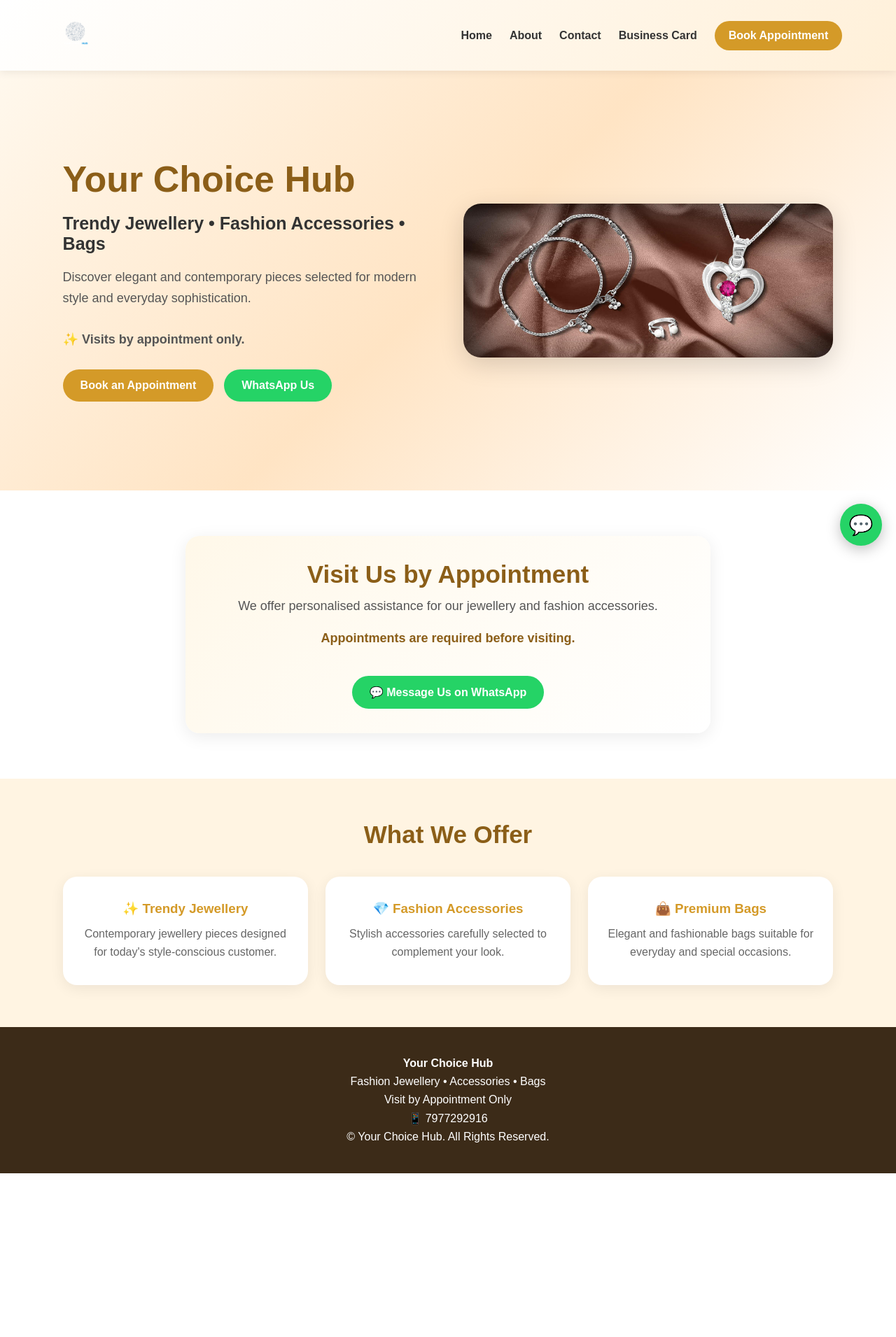
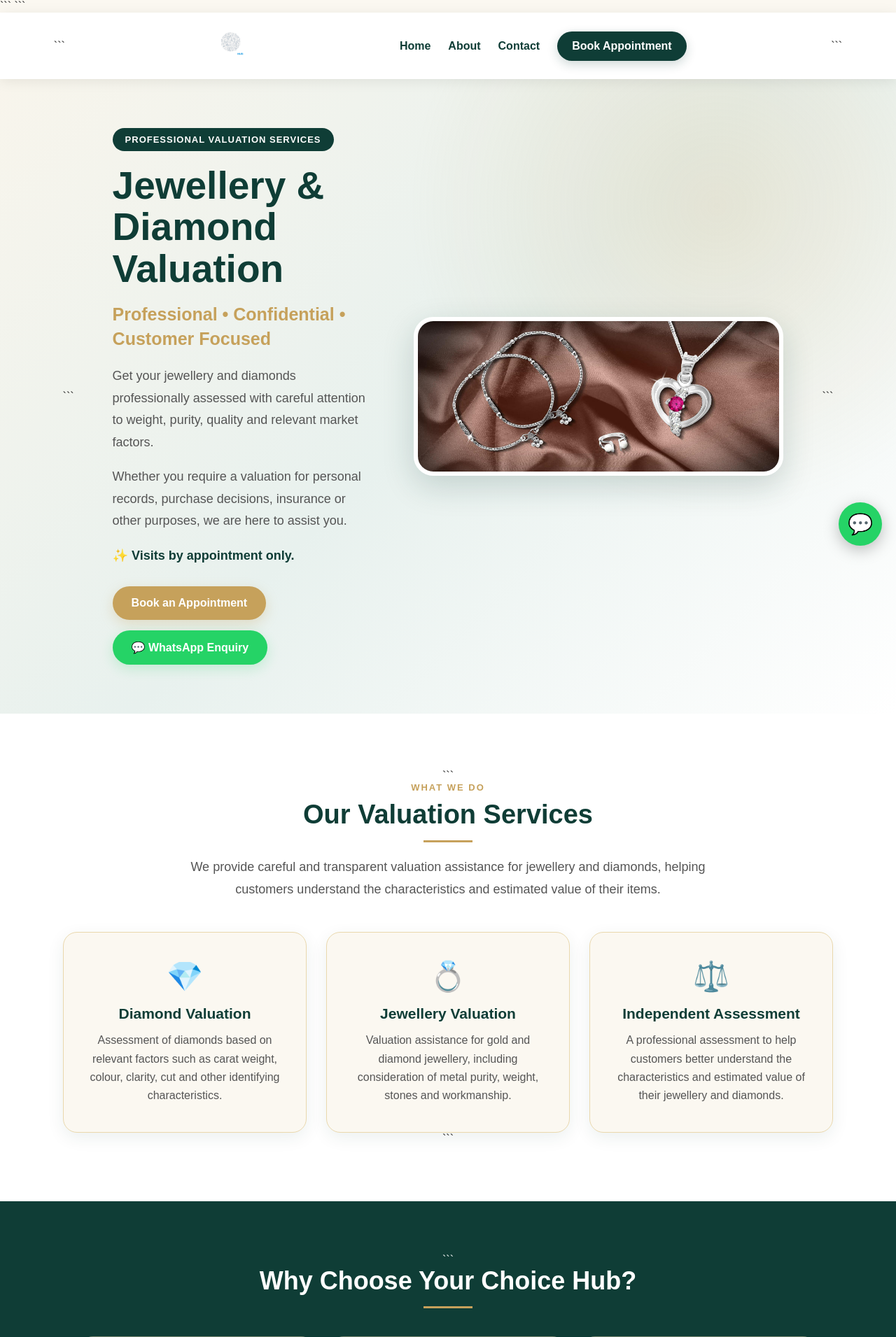
Before and after one commit to choicehub53/yourchoicehub, a Flask app: page / in a window 1280 px wide. Shown: the top 1911 px of the page at 70% size. Before the commit the page ends 1677 px from the top, so only its background shows below. Run offline with Flask 3, Linux system fonts and the light colour scheme.

Commit message:
Update home.html

````diff
--- a/templates/home.html
+++ b/templates/home.html
@@ -1,10 +1,12 @@
 <!DOCTYPE html>
+
 <html lang="en">
 <head>
     <meta charset="UTF-8">
     <meta name="viewport" content="width=device-width, initial-scale=1.0">
 
-    <title>Your Choice Hub | Fashion Jewellery & Accessories</title>
+```
+<title>Your Choice Hub | Jewellery & Diamond Valuation</title>
 
 <style>
     * {
@@ -13,19 +15,32 @@
         padding: 0;
     }
 
+    :root {
+        --emerald: #0f3d36;
+        --emerald-dark: #092c27;
+        --emerald-light: #e8f1ee;
+        --gold: #c6a15b;
+        --gold-light: #ead8ad;
+        --ivory: #fbf8f1;
+        --white: #ffffff;
+        --charcoal: #242424;
+        --text: #555555;
+    }
+
     body {
         font-family: Arial, sans-serif;
-            background: #fffaf5;
-            color: #333;
+        background: var(--ivory);
+        color: var(--charcoal);
     }
 
+    /* HEADER */
     header {
-            background: linear-gradient(135deg, #fff, #fff0d9);
-            padding: 18px 6%;
+        background: rgba(255,255,255,0.98);
+        padding: 15px 6%;
         display: flex;
         align-items: center;
         justify-content: space-between;
-            box-shadow: 0 2px 12px rgba(0,0,0,0.08);
+        box-shadow: 0 3px 18px rgba(0,0,0,0.08);
         position: sticky;
         top: 0;
         z-index: 1000;
@@ -44,202 +59,382 @@
 
     nav a {
         text-decoration: none;
-            color: #333;
+        color: var(--emerald);
         font-weight: 600;
+        transition: 0.3s;
     }
 
     nav a:hover {
-            color: #d49a28;
+        color: var(--gold);
     }
 
     .appointment-btn {
-            background: #d49a28;
+        background: var(--emerald);
         color: white !important;
-            padding: 12px 20px;
+        padding: 12px 21px;
         border-radius: 25px;
+        box-shadow: 0 5px 15px rgba(15,61,54,0.2);
     }
 
+    .appointment-btn:hover {
+        background: var(--gold);
+    }
+
+    /* HERO */
     .hero {
-            min-height: 600px;
+        min-height: 620px;
         display: flex;
         align-items: center;
         justify-content: space-between;
-            padding: 60px 7%;
-            gap: 40px;
-            background: linear-gradient(135deg, #fff8ed, #ffe4c4, #fff);
+        padding: 70px 7%;
+        gap: 55px;
+        background:
+            radial-gradient(circle at 80% 20%, rgba(198,161,91,0.18), transparent 35%),
+            linear-gradient(135deg, #f8f5ec, #e8f1ee, #fff);
     }
 
     .hero-text {
-            max-width: 560px;
+        max-width: 600px;
+    }
+
+    .hero-label {
+        display: inline-block;
+        background: var(--emerald);
+        color: white;
+        padding: 9px 18px;
+        border-radius: 30px;
+        font-size: 13px;
+        letter-spacing: 1px;
+        font-weight: bold;
+        margin-bottom: 20px;
     }
 
     .hero-text h1 {
-            font-size: 52px;
-            line-height: 1.1;
-            color: #8b5e18;
-            margin-bottom: 20px;
+        font-size: 55px;
+        line-height: 1.08;
+        color: var(--emerald);
+        margin-bottom: 18px;
     }
 
     .hero-text h2 {
         font-size: 25px;
-            color: #333;
-            margin-bottom: 18px;
+        line-height: 1.4;
+        color: var(--gold);
+        margin-bottom: 20px;
     }
 
     .hero-text p {
         font-size: 18px;
-            line-height: 1.7;
-            margin-bottom: 28px;
-            color: #555;
+        line-height: 1.75;
+        margin-bottom: 18px;
+        color: var(--text);
+    }
+
+    .hero-text strong {
+        color: var(--emerald);
     }
 
     .hero-buttons {
         display: flex;
         gap: 15px;
         flex-wrap: wrap;
+        margin-top: 28px;
     }
 
     .btn {
         display: inline-block;
-            padding: 14px 25px;
+        padding: 15px 27px;
         border-radius: 30px;
         text-decoration: none;
         font-weight: bold;
+        transition: 0.3s;
     }
 
     .btn-gold {
-            background: #d49a28;
+        background: var(--gold);
         color: white;
+        box-shadow: 0 6px 18px rgba(198,161,91,0.28);
+    }
+
+    .btn-gold:hover {
+        background: #a98646;
+        transform: translateY(-2px);
     }
 
     .btn-whatsapp {
         background: #25D366;
         color: white;
+        box-shadow: 0 6px 18px rgba(37,211,102,0.2);
+    }
+
+    .btn-whatsapp:hover {
+        background: #1da851;
+        transform: translateY(-2px);
     }
 
     .hero-image {
         width: 48%;
         max-width: 650px;
-            border-radius: 25px;
-            box-shadow: 0 10px 35px rgba(0,0,0,0.15);
+        border-radius: 28px;
+        border: 6px solid white;
+        box-shadow: 0 15px 45px rgba(15,61,54,0.18);
     }
 
-        .appointment {
+    /* VALUATION SECTION */
+    .valuation {
         text-align: center;
-            padding: 65px 20px;
+        padding: 80px 7%;
         background: white;
     }
 
-        .appointment h2 {
-            font-size: 35px;
-            color: #8b5e18;
+    .section-label {
+        color: var(--gold);
+        font-size: 13px;
+        font-weight: bold;
+        letter-spacing: 2px;
+        margin-bottom: 10px;
+    }
+
+    .valuation h2 {
+        font-size: 38px;
+        color: var(--emerald);
         margin-bottom: 15px;
     }
 
-        .appointment p {
-            font-size: 18px;
-            margin-bottom: 25px;
-            color: #555;
+    .gold-line {
+        width: 70px;
+        height: 3px;
+        background: var(--gold);
+        margin: 0 auto 20px;
     }
 
-        .appointment-box {
-            max-width: 750px;
-            margin: auto;
-            padding: 35px;
-            border-radius: 20px;
-            background: linear-gradient(135deg, #fff8e9, #fff);
-            box-shadow: 0 5px 25px rgba(0,0,0,0.08);
+    .valuation-intro {
+        max-width: 760px;
+        margin: 0 auto 45px;
+        font-size: 18px;
+        line-height: 1.75;
+        color: var(--text);
     }
 
-        .appointment-box strong {
-            color: #8b5e18;
+    .valuation-grid {
+        display: grid;
+        grid-template-columns: repeat(3, 1fr);
+        gap: 28px;
+        max-width: 1100px;
+        margin: auto;
     }
 
-        .features {
-            padding: 60px 7%;
-            text-align: center;
-            background: #fff4e2;
+    .valuation-card {
+        background: var(--ivory);
+        padding: 38px 27px;
+        border-radius: 20px;
+        box-shadow: 0 7px 25px rgba(15,61,54,0.08);
+        border: 1px solid var(--gold-light);
+        transition: 0.3s;
     }
 
-        .features h2 {
-            font-size: 35px;
-            color: #8b5e18;
+    .valuation-card:hover {
+        transform: translateY(-6px);
+        box-shadow: 0 12px 30px rgba(15,61,54,0.14);
+    }
+
+    .valuation-card .icon {
+        font-size: 42px;
+        margin-bottom: 17px;
+    }
+
+    .valuation-card h3 {
+        color: var(--emerald);
+        margin-bottom: 13px;
+        font-size: 21px;
+    }
+
+    .valuation-card p {
+        line-height: 1.65;
+        color: var(--text);
+    }
+
+    /* WHY CHOOSE US */
+    .why-us {
+        padding: 75px 7%;
+        background: var(--emerald);
+        color: white;
+        text-align: center;
+    }
+
+    .why-us h2 {
+        font-size: 36px;
+        margin-bottom: 15px;
+    }
+
+    .why-us .gold-line {
         margin-bottom: 40px;
     }
 
-        .feature-grid {
+    .why-grid {
         display: grid;
         grid-template-columns: repeat(3, 1fr);
         gap: 25px;
+        max-width: 1050px;
+        margin: auto;
     }
 
-        .feature {
-            background: white;
-            padding: 35px 25px;
-            border-radius: 20px;
-            box-shadow: 0 5px 20px rgba(0,0,0,0.07);
+    .why-card {
+        padding: 28px 20px;
+        border: 1px solid rgba(234,216,173,0.45);
+        border-radius: 18px;
+        background: rgba(255,255,255,0.05);
     }
 
-        .feature h3 {
-            margin-bottom: 12px;
-            color: #d49a28;
+    .why-card h3 {
+        color: var(--gold-light);
+        margin-bottom: 10px;
     }
 
-        .feature p {
+    .why-card p {
+        color: #e7e7e7;
         line-height: 1.6;
-            color: #666;
     }
 
+    /* ENQUIRY */
+    .enquiry {
+        padding: 80px 20px;
+        text-align: center;
+        background:
+            radial-gradient(circle at 15% 30%, rgba(198,161,91,0.14), transparent 30%),
+            var(--ivory);
+    }
+
+    .enquiry-box {
+        max-width: 850px;
+        margin: auto;
+        padding: 50px 30px;
+        border-radius: 25px;
+        background: white;
+        border: 1px solid var(--gold-light);
+        box-shadow: 0 10px 35px rgba(15,61,54,0.10);
+    }
+
+    .enquiry-box h2 {
+        font-size: 36px;
+        color: var(--emerald);
+        margin-bottom: 15px;
+    }
+
+    .enquiry-box p {
+        max-width: 670px;
+        margin: 0 auto 28px;
+        font-size: 18px;
+        line-height: 1.75;
+        color: var(--text);
+    }
+
+    /* CONTACT */
+    .contact-info {
+        padding: 60px 20px;
+        text-align: center;
+        background: white;
+    }
+
+    .contact-info h2 {
+        color: var(--emerald);
+        margin-bottom: 15px;
+        font-size: 32px;
+    }
+
+    .contact-info p {
+        margin: 9px 0;
+        color: var(--text);
+        font-size: 17px;
+    }
+
+    .contact-info strong {
+        color: var(--gold);
+    }
+
+    /* FOOTER */
     footer {
-            background: #3c2b18;
+        background: var(--emerald-dark);
         color: white;
         text-align: center;
-            padding: 35px 20px;
+        padding: 38px 20px;
     }
 
     footer p {
         margin: 8px 0;
     }
 
+    footer strong {
+        color: var(--gold-light);
+    }
+
+    /* FLOATING WHATSAPP */
     .floating-whatsapp {
         position: fixed;
         right: 20px;
         bottom: 20px;
         background: #25D366;
         color: white;
-            width: 60px;
-            height: 60px;
+        width: 62px;
+        height: 62px;
         border-radius: 50%;
         display: flex;
         align-items: center;
         justify-content: center;
-            font-size: 28px;
+        font-size: 29px;
         text-decoration: none;
-            box-shadow: 0 5px 20px rgba(0,0,0,0.25);
+        box-shadow: 0 6px 22px rgba(0,0,0,0.25);
         z-index: 2000;
+        transition: 0.3s;
     }
 
+    .floating-whatsapp:hover {
+        transform: scale(1.08);
+    }
+
+    /* MOBILE */
     @media (max-width: 800px) {
 
         header {
             flex-direction: column;
-                gap: 15px;
+            gap: 14px;
+            padding: 13px 4%;
+        }
+
+        .logo {
+            height: 58px;
         }
 
         nav {
-                gap: 12px;
+            gap: 10px;
             flex-wrap: wrap;
             justify-content: center;
+        }
+
+        nav a {
+            font-size: 14px;
+        }
+
+        .appointment-btn {
+            padding: 10px 15px;
         }
 
         .hero {
             flex-direction: column;
             text-align: center;
-                padding: 45px 20px;
+            padding: 50px 20px;
         }
 
         .hero-text h1 {
-                font-size: 38px;
+            font-size: 40px;
+        }
+
+        .hero-text h2 {
+            font-size: 21px;
+        }
+
+        .hero-text p {
+            font-size: 16px;
         }
 
         .hero-image {
@@ -250,17 +445,45 @@
             justify-content: center;
         }
 
-            .feature-grid {
+        .btn {
+            padding: 13px 20px;
+        }
+
+        .valuation {
+            padding: 60px 20px;
+        }
+
+        .valuation h2,
+        .why-us h2 {
+            font-size: 30px;
+        }
+
+        .valuation-grid,
+        .why-grid {
             grid-template-columns: 1fr;
+        }
+
+        .enquiry-box h2 {
+            font-size: 29px;
+        }
+
+        .floating-whatsapp {
+            width: 58px;
+            height: 58px;
+            right: 15px;
+            bottom: 15px;
         }
     }
 </style>
+```
+
 </head>
 
 <body>
 
 <header>
 
+```
 <img src="{{ url_for('static', filename='images/logo.png') }}"
      alt="Your Choice Hub"
      class="logo">
@@ -269,24 +492,33 @@
     <a href="/">Home</a>
     <a href="/about">About</a>
     <a href="/contact">Contact</a>
-        <a href="/card">Business Card</a>
     <a href="/appointment" class="appointment-btn">Book Appointment</a>
 </nav>
+```
 
 </header>
 
-
 <section class="hero">
 
+```
 <div class="hero-text">
 
-        <h1>Your Choice Hub</h1>
+    <span class="hero-label">PROFESSIONAL VALUATION SERVICES</span>
 
-        <h2>Trendy Jewellery • Fashion Accessories • Bags</h2>
+    <h1>Jewellery & Diamond Valuation</h1>
+
+    <h2>Professional • Confidential • Customer Focused</h2>
 
     <p>
-            Discover elegant and contemporary pieces selected for
-            modern style and everyday sophistication.
+        Get your jewellery and diamonds professionally assessed
+        with careful attention to weight, purity, quality and
+        relevant market factors.
+    </p>
+
+    <p>
+        Whether you require a valuation for personal records,
+        purchase decisions, insurance or other purposes, we are
+        here to assist you.
     </p>
 
     <p>
@@ -299,108 +531,176 @@
             Book an Appointment
         </a>
 
-            <a href="https://wa.me/917977292916?text=Hello%20Your%20Choice%20Hub,%20I%20would%20like%20to%20ask%20about%20an%20appointment."
+        <a href="https://wa.me/917977292916?text=Hello%20Your%20Choice%20Hub%2C%20I%20would%20like%20to%20enquire%20about%20jewellery%20and%20diamond%20valuation."
            class="btn btn-whatsapp"
-               target="_blank">
-                WhatsApp Us
+           target="_blank"
+           rel="noopener">
+            💬 WhatsApp Enquiry
         </a>
 
     </div>
 
 </div>
 
-
 <img src="{{ url_for('static', filename='pics/fashion.jpg') }}"
-         alt="Trendy Jewellery"
+     alt="Jewellery and Diamond Valuation"
      class="hero-image">
+```
 
 </section>
 
+<section class="valuation">
 
-<section class="appointment">
+```
+<div class="section-label">WHAT WE DO</div>
 
-    <div class="appointment-box">
+<h2>Our Valuation Services</h2>
 
-        <h2>Visit Us by Appointment</h2>
+<div class="gold-line"></div>
 
-        <p>
-            We offer personalised assistance for our jewellery
-            and fashion accessories.
+<p class="valuation-intro">
+    We provide careful and transparent valuation assistance
+    for jewellery and diamonds, helping customers understand
+    the characteristics and estimated value of their items.
 </p>
 
+<div class="valuation-grid">
+
+    <div class="valuation-card">
+        <div class="icon">💎</div>
+        <h3>Diamond Valuation</h3>
         <p>
-            <strong>Appointments are required before visiting.</strong>
-        </p>
-
-        <br>
-
-        <a href="https://wa.me/917977292916?text=Hello%20Your%20Choice%20Hub,%20I%20would%20like%20to%20book%20an%20appointment."
-           class="btn btn-whatsapp"
-           target="_blank">
-            💬 Message Us on WhatsApp
-        </a>
-
-    </div>
-
-</section>
-
-
-<section class="features">
-
-    <h2>What We Offer</h2>
-
-    <div class="feature-grid">
-
-        <div class="feature">
-            <h3>✨ Trendy Jewellery</h3>
-            <p>
-                Contemporary jewellery pieces designed for
-                today's style-conscious customer.
+            Assessment of diamonds based on relevant factors
+            such as carat weight, colour, clarity, cut and
+            other identifying characteristics.
         </p>
     </div>
 
-        <div class="feature">
-            <h3>💎 Fashion Accessories</h3>
+    <div class="valuation-card">
+        <div class="icon">💍</div>
+        <h3>Jewellery Valuation</h3>
         <p>
-                Stylish accessories carefully selected to
-                complement your look.
+            Valuation assistance for gold and diamond jewellery,
+            including consideration of metal purity, weight,
+            stones and workmanship.
         </p>
     </div>
 
-        <div class="feature">
-            <h3>👜 Premium Bags</h3>
+    <div class="valuation-card">
+        <div class="icon">⚖️</div>
+        <h3>Independent Assessment</h3>
         <p>
-                Elegant and fashionable bags suitable for
-                everyday and special occasions.
+            A professional assessment to help customers better
+            understand the characteristics and estimated value
+            of their jewellery and diamonds.
         </p>
     </div>
 
 </div>
+```
 
 </section>
 
+<section class="why-us">
+
+```
+<h2>Why Choose Your Choice Hub?</h2>
+
+<div class="gold-line"></div>
+
+<div class="why-grid">
+
+    <div class="why-card">
+        <h3>🔍 Careful Assessment</h3>
+        <p>
+            Attention to important details such as weight,
+            purity, diamond characteristics and jewellery
+            specifications.
+        </p>
+    </div>
+
+    <div class="why-card">
+        <h3>🔒 Confidential</h3>
+        <p>
+            Your jewellery and valuation requirements are
+            handled with professionalism and discretion.
+        </p>
+    </div>
+
+    <div class="why-card">
+        <h3>🤝 Personal Service</h3>
+        <p>
+            Individual attention and an appointment-based
+            experience for every customer.
+        </p>
+    </div>
+
+</div>
+```
+
+</section>
+
+<section class="enquiry">
+
+```
+<div class="enquiry-box">
+
+    <h2>Need Your Jewellery Valued?</h2>
+
+    <p>
+        Have a diamond, gold item or jewellery piece that you
+        would like to have assessed? Contact us to discuss your
+        requirements and arrange an appointment.
+    </p>
+
+    <a href="https://wa.me/917977292916?text=Hello%20Your%20Choice%20Hub%2C%20I%20would%20like%20to%20enquire%20about%20jewellery%20valuation."
+       class="btn btn-whatsapp"
+       target="_blank"
+       rel="noopener">
+        💬 Make an Enquiry on WhatsApp
+    </a>
+
+</div>
+```
+
+</section>
+
+<section class="contact-info">
+
+```
+<h2>Visit Your Choice Hub</h2>
+
+<p>📍 203, Rustom Bldg, Veer Nariman Road, Fort, Mumbai 400001</p>
+
+<p>📞 7977292916</p>
+
+<p>✉️ choicehub53@gmail.com</p>
+
+<p><strong>Visits by appointment only.</strong></p>
+```
+
+</section>
 
 <footer>
 
+```
 <p><strong>Your Choice Hub</strong></p>
 
-    <p>Fashion Jewellery • Accessories • Bags</p>
+<p>Jewellery & Diamond Valuation</p>
 
-    <p>Visit by Appointment Only</p>
-
-    <p>📱 7977292916</p>
+<p>Professional • Confidential • Customer Focused</p>
 
 <p>© Your Choice Hub. All Rights Reserved.</p>
+```
 
 </footer>
-
 
 <a href="https://wa.me/917977292916?text=Hello%20Your%20Choice%20Hub"
 class="floating-whatsapp"
 target="_blank"
+rel="noopener"
 title="WhatsApp Your Choice Hub">
-    💬
-</a>
+💬 </a>
 
 </body>
 </html>
````
Lines whose indentation alone changed are shown as unchanged.
